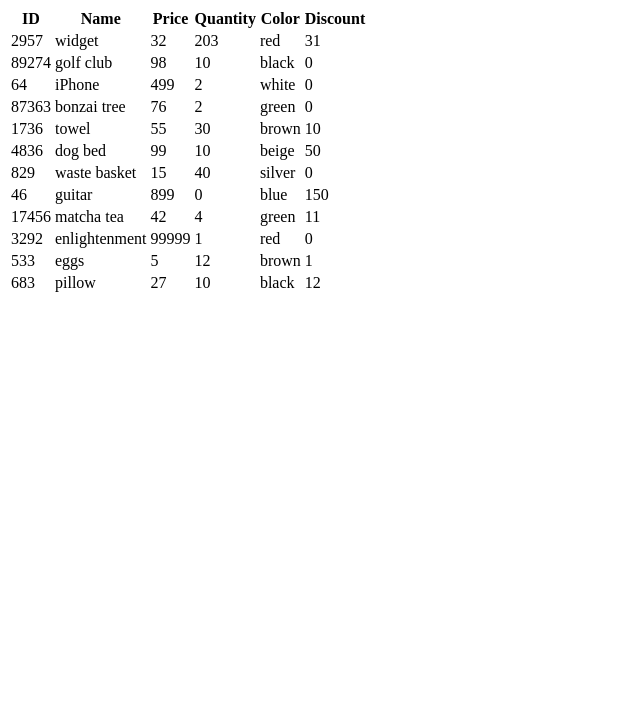
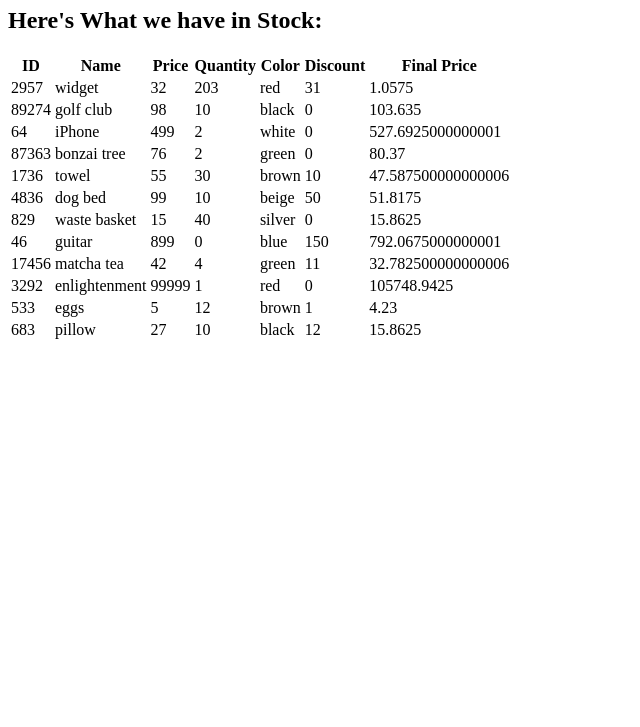
Before and after one commit to RPadilla3/shopular, a website: page index.html in a window 1280 px wide. Shown: the part 73-800 px from the top of the page, without its empty margins (0-640 px from the left). Drawn offline with nearby package versions, Linux system fonts and the light colour scheme.

Commit message:
Created an extra table row with the final price of an item depending on if it has a discount or not and including tax.

```diff
--- a/index.html
+++ b/index.html
@@ -8,7 +8,8 @@
 
 <body>
     <main ng-controller='ShopController as sale'>
-      <h1> Welcome heres what we have: </h1>
+      <h1> Welcome To Our Online Shop! </h1>
+      <h2> Here's What we have in Stock: </h2>
         <table>
           <th>ID</th>
           <th>Name</th>
@@ -16,6 +17,7 @@
           <th>Quantity</th>
           <th>Color</th>
           <th>Discount</th>
+          <th>Final Price</th>
           <tr ng-repeat='item in sale.items'>
           <td>{{item.id}}</td>
           <td>{{item.name}}</td>
@@ -23,6 +25,7 @@
           <td>{{item.quantity}}</td>
           <td>{{item.color}}</td>
           <td>{{item.discount}}</td>
+          <td>{{(item.price - item.discount) * sale.tax}}
           </tr>
         </table>
       <main>
```
